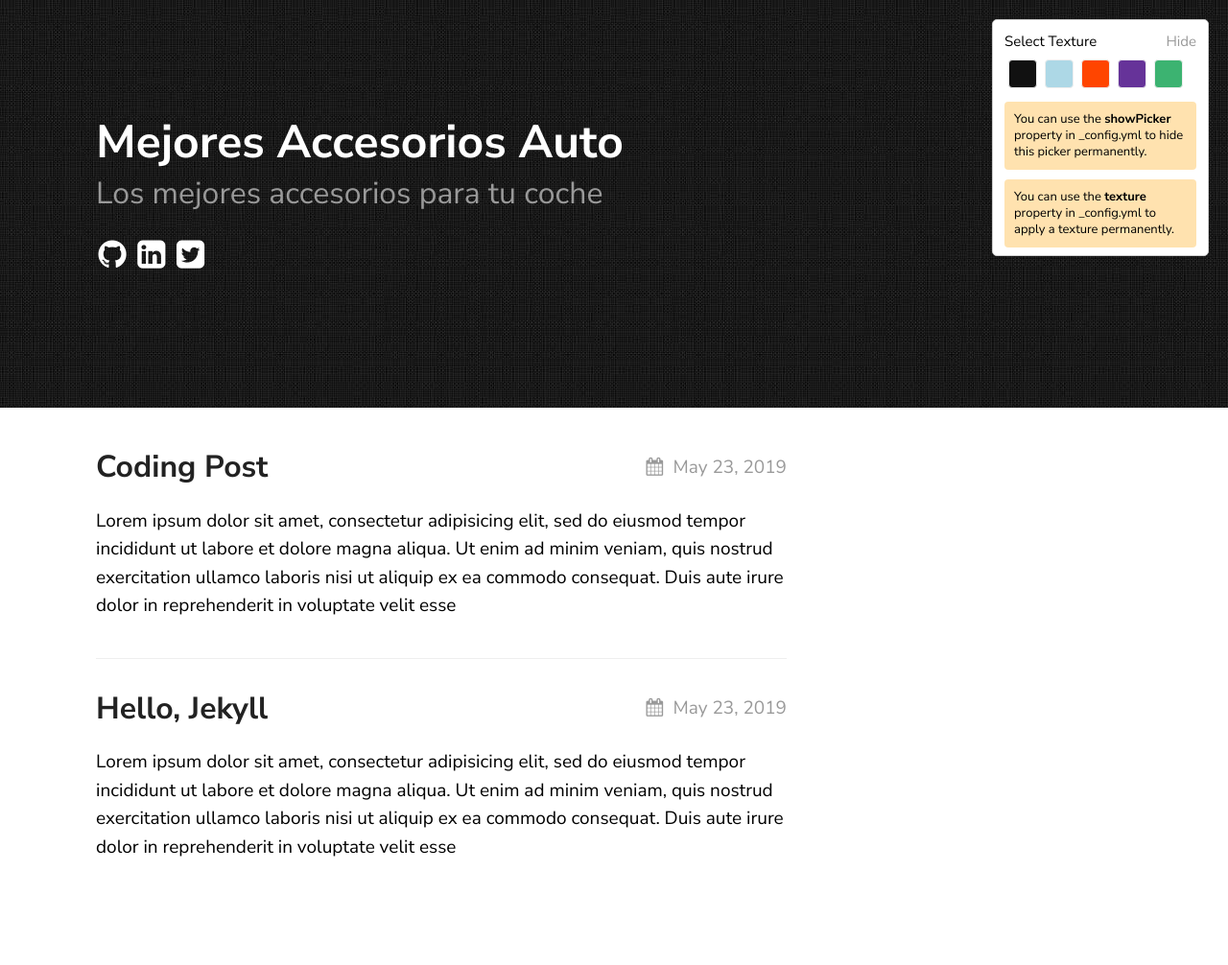
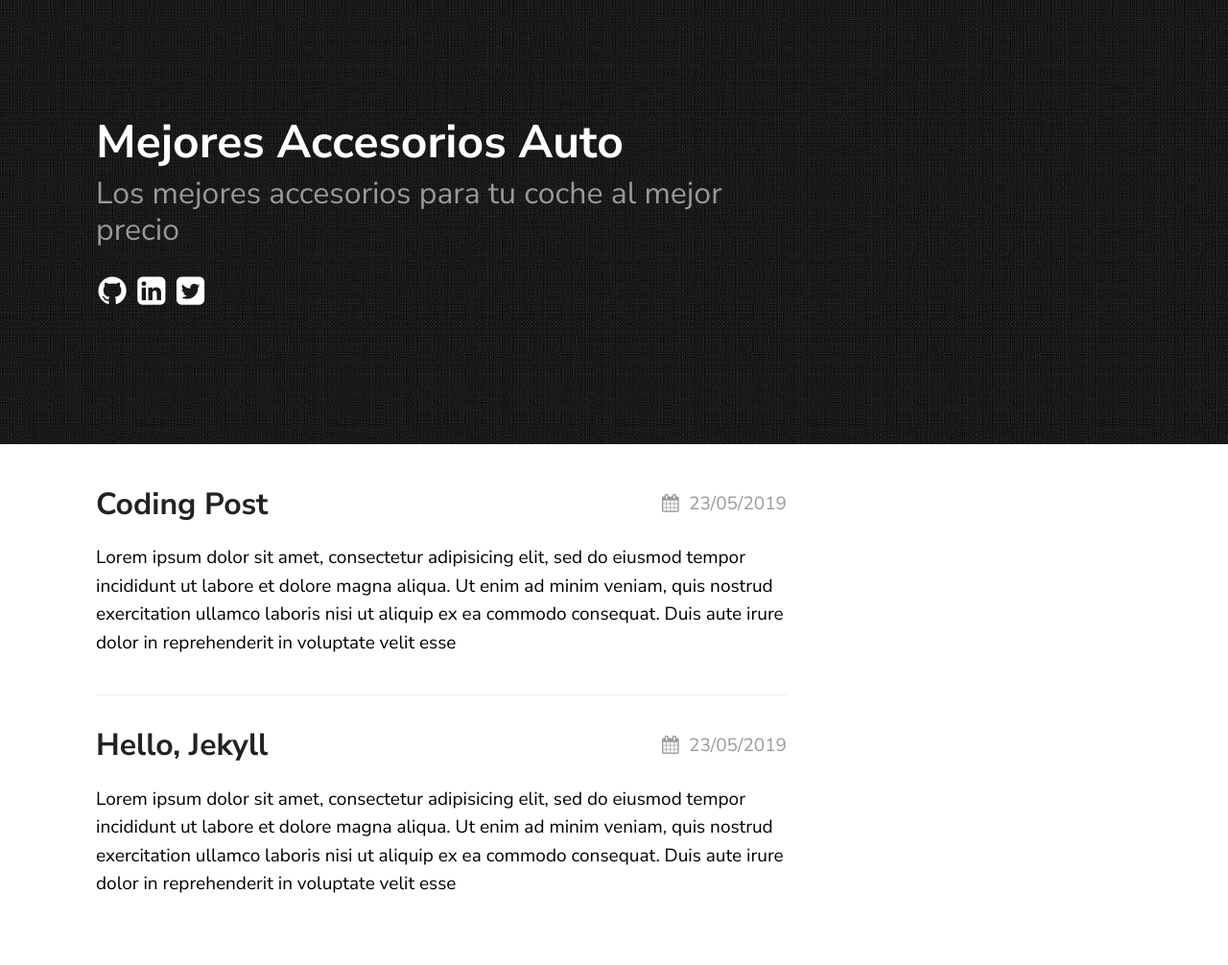
Before and after one commit to mejoreaccesoriosauto/mejoresaccesoriosauto, a Jekyll site: the page built from index.md, in a window 1280 px wide. Shown: the whole page at 96% size. Built offline with Jekyll 4.4.1, drawn with Linux system fonts in a browser that asks for light colours; before the commit the page ends 967 px from its top, so only the background shows below that.

Commit message:
change base url

```diff
--- a/_config.yml
+++ b/_config.yml
@@ -4,7 +4,7 @@ email: your-email@domain.com
 description: > # this means to ignore newlines until "show_exerpts:"
   Los mejores accesorios para tu coche al mejor precio
 show_excerpts: true # set to true to show excerpts on the homepage
-baseurl: /texture
+baseurl:
 
 # Minima date format
 # refer to http://shopify.github.io/liquid/filters/date/ if you want to customize this
@@ -14,11 +14,11 @@ sass:
 permalink: /posts/:title/
 texture:
   title: Mejores Accesorios Auto
-  tagline: Los mejores accesorios para tu coche
-  date_format: "%b %-d, %Y"
+  tagline: Los mejores accesorios para tu coche al mejor precio
+  date_format: "%d/%m/%Y"
   style: black
   showNav: false
-  showPicker: true
+  showPicker: false
 
   # generate social links in footer
   social_links:
--- a/_layouts/home.html
+++ b/_layouts/home.html
@@ -5,7 +5,7 @@ layout: page
 <ul class="posts">
 	{%- for post in site.posts -%}
 	<li>
-		{%- assign date_format = site.minima.date_format | default: "%b %-d, %Y" -%}
+		{%- assign date_format = site.minima.date_format | default: "%d/%m/%Y" -%}
 		<div class="post-meta">
 			<a class="post-link" href="{{ post.url | relative_url }}">
 				<h2 class="post-title">{{ post.title | escape }}</h2>
```
